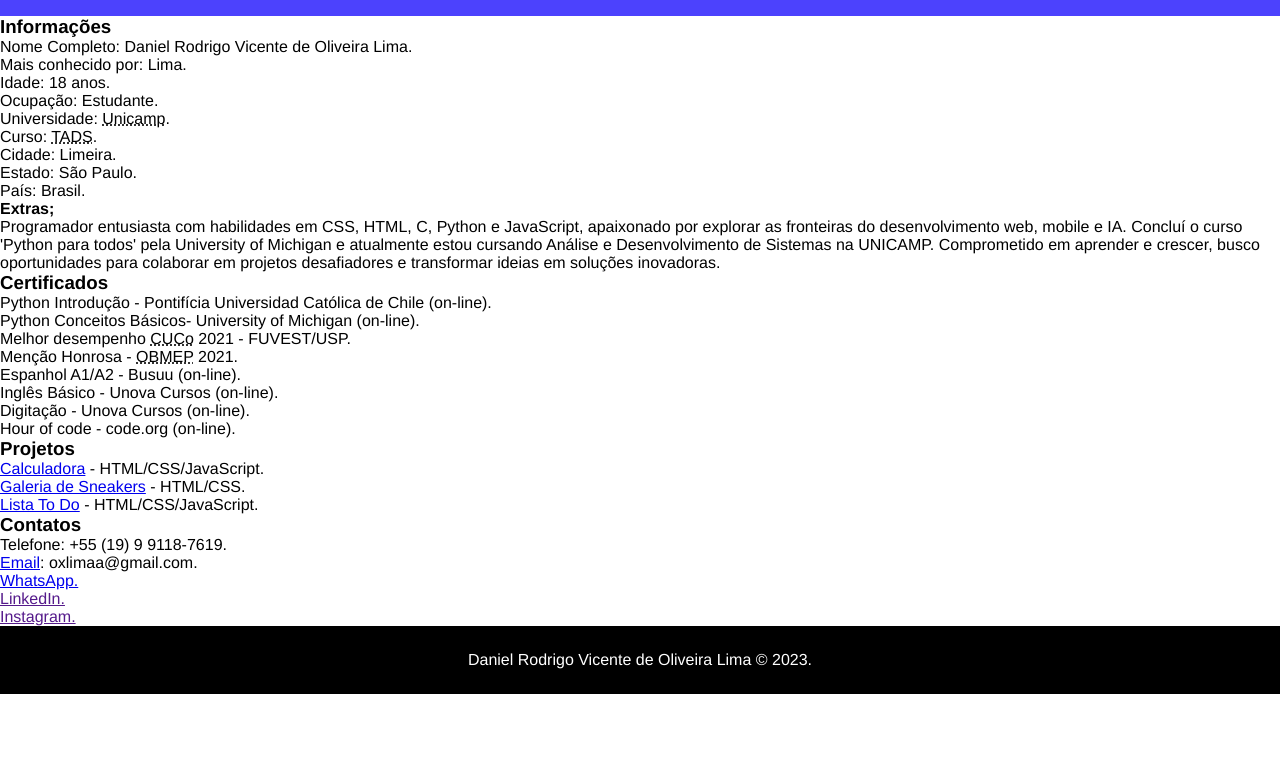
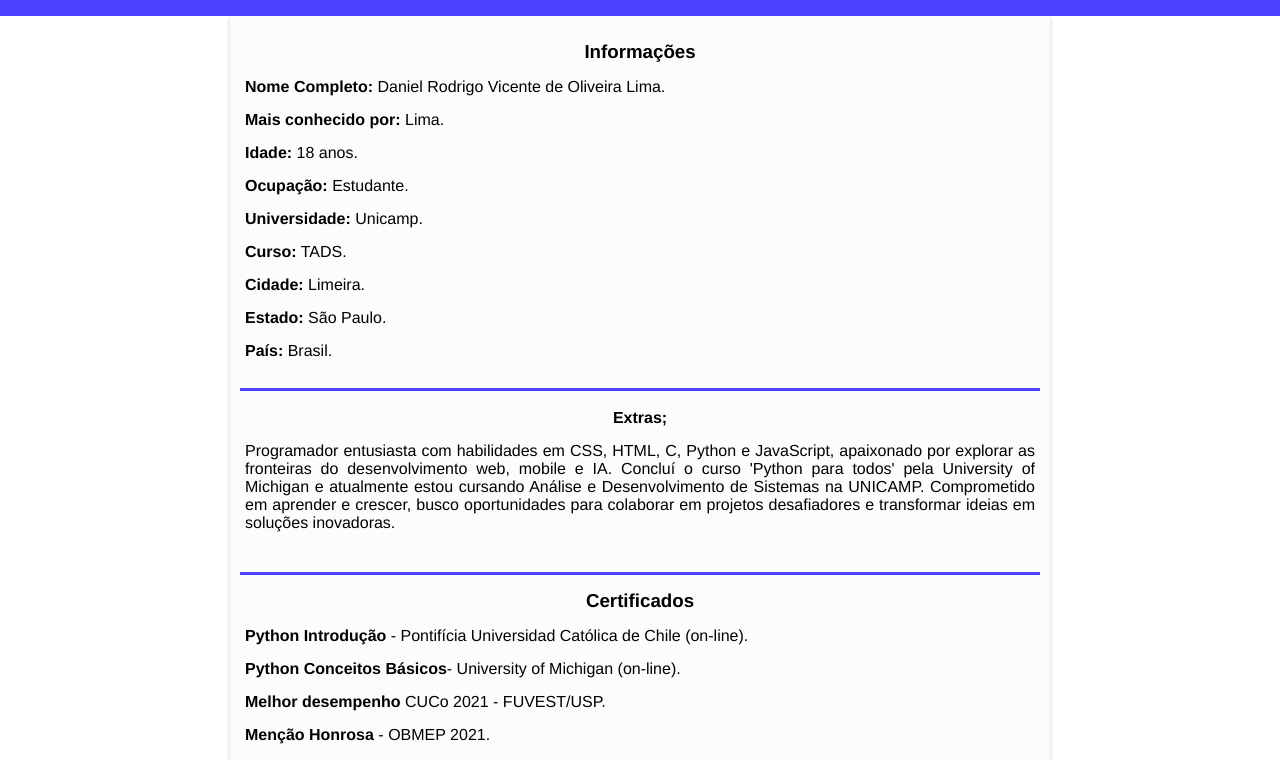
Before and after one commit to DanieldeLimaa/Portifolio, a plain HTML site: page index.html in a window 1280 px wide. Shown: the part 99-859 px from the top of the page. Before the commit the page ends 800 px from the top, so only its background shows below. Drawn offline with Linux system fonts and the light colour scheme.

Commit message:
Portifólio V1.0.0

```diff
--- a/css/header.css
+++ b/css/header.css
@@ -2,6 +2,10 @@
     background-color: #4C42FD;
     padding: 25px;
     text-align: center;
+}
+
+h1{
+    color: white;
 }
 
 nav{
--- a/css/main.css
+++ b/css/main.css
@@ -0,0 +1,57 @@
+main{
+    width: 800px;
+    margin: auto;
+    padding: 10px;
+    background-color: #f7f7f770;
+    box-shadow: 0 2px 4px rgb(0, 0, 0, 0.2);
+}
+
+#extras{
+    text-align: justify;
+    padding-bottom: 40px;
+}
+
+h3{
+    padding-top: 15px;
+    padding-bottom: 10px;
+    text-align: center;
+}
+
+h4{
+    text-align: center;
+    padding-bottom: 10px;
+}
+
+abbr{
+    text-decoration: none;
+    cursor: help;
+}
+
+p{
+    padding: 5px;
+}
+
+hr{
+    border: none;
+    height: 3px;
+    background-color: #4C42FD;
+}
+
+article p{
+    padding-bottom: 10px;
+}
+
+#projects  a{
+    text-decoration: none;
+    color: #0d00ff;
+}
+
+#projects a:hover,
+#contacts a:hover{
+    text-decoration: underline;
+}
+
+#contacts a{
+    text-decoration: none;
+    color: #000;
+}
--- a/index.html
+++ b/index.html
@@ -15,7 +15,7 @@
             <h1>Daniel Rodrigo Vicente de Oliveira Lima</h1>
             <nav id="navigatorBar">
                 <a href="#home">Início</a>
-                <a href="#infos">Info</a>
+                <a href="#infos">Informações</a>
                 <a href="#certificates">Certificados</a>
                 <a href="#projects">Projetos</a>
                 <a href="#contacts">Contatos</a>
@@ -24,46 +24,46 @@
         <main>
             <article id="infos">
                 <h3>Informações</h3>
-                <p>Nome Completo: Daniel Rodrigo Vicente de Oliveira Lima.</p>
-                <p>Mais conhecido por: Lima.</p>
-                <p>Idade: 18 anos.</p>
-                <p>Ocupação: Estudante.</p>
-                <p>Universidade: <abbr title="Universidade Estadual de Campinas">Unicamp</abbr>.</p>
-                <p>Curso: <abbr title="Análise e Desenvolvimento de Sistemas">TADS</abbr>.</p>
-                <p>Cidade: Limeira.</p>
-                <p>Estado: São Paulo.</p>
-                <p>País: Brasil.</p>
+                <p> <b>Nome Completo:</b> Daniel Rodrigo Vicente de Oliveira Lima.</p>
+                <p><b>Mais conhecido por:</b> Lima.</p>
+                <p><b>Idade:</b> 18 anos.</p>
+                <p><b>Ocupação:</b> Estudante.</p>
+                <p><b>Universidade:</b> <abbr title="Universidade Estadual de Campinas">Unicamp</abbr>.</p>
+                <p><b>Curso:</b> <abbr title="Análise e Desenvolvimento de Sistemas">TADS</abbr>.</p>
+                <p><b>Cidade:</b> Limeira.</p>
+                <p><b>Estado:</b> São Paulo.</p>
+                <p><b>País:</b> Brasil.</p>
+                <br><hr><br>
                 <h4>Extras;</h4>
-                <p>Programador entusiasta com habilidades em CSS, HTML, C, Python e JavaScript, apaixonado por explorar as fronteiras do desenvolvimento web, mobile e IA. Concluí o curso 'Python para todos' pela University of Michigan e atualmente estou cursando Análise e Desenvolvimento de Sistemas na UNICAMP. Comprometido em aprender e crescer, busco oportunidades para colaborar em projetos desafiadores e transformar ideias em soluções inovadoras.</p>
+                <p id="extras">Programador entusiasta com habilidades em CSS, HTML, C, Python e JavaScript, apaixonado por explorar as fronteiras do desenvolvimento web, mobile e IA. Concluí o curso 'Python para todos' pela University of Michigan e atualmente estou cursando Análise e Desenvolvimento de Sistemas na UNICAMP. Comprometido em aprender e crescer, busco oportunidades para colaborar em projetos desafiadores e transformar ideias em soluções inovadoras.</p>
             </article>
-
+            <hr>
             <article id="certificates">
                 <h3>Certificados</h3>
-                <p></p>
-                <p>Python Introdução - Pontifícia Universidad Católica de Chile (on-line).</p>
-                <p>Python Conceitos Básicos- University of Michigan (on-line).</p>
-                <p>Melhor desempenho <abbr title="Competição USP de Conhecimentos">CUCo</abbr> 2021 - FUVEST/USP.</p>
-                <p>Menção Honrosa - <abbr title="Olimpíedas Brasileira de Matemática das Escolas Públicas">OBMEP</abbr> 2021.</p>
-                <p>Espanhol A1/A2 - Busuu (on-line).</p>
-                <p>Inglês Básico - Unova Cursos (on-line).</p>
-                <p>Digitação - Unova Cursos (on-line).</p>
-                <p>Hour of code - code.org (on-line).</p>
+                <p><b>Python Introdução</b> - Pontifícia Universidad Católica de Chile (on-line).</p>
+                <p><b>Python Conceitos Básicos</b>- University of Michigan (on-line).</p>
+                <p><b>Melhor desempenho</b> <abbr title="Competição USP de Conhecimentos">CUCo</abbr> 2021 - FUVEST/USP.</p>
+                <p><b>Menção Honrosa</b> - <abbr title="Olimpíedas Brasileira de Matemática das Escolas Públicas">OBMEP</abbr> 2021.</p>
+                <p><b>Espanhol A1/A2</b> - Busuu (on-line).</p>
+                <p><b>Inglês Básico</b> - Unova Cursos (on-line).</p>
+                <p><b>Digitação</b> - Unova Cursos (on-line).</p>
+                <p><b>Hour of code</b> - code.org (on-line).</p>
             </article>
-
+            <hr>
             <article id="projects">
                 <h3>Projetos</h3>
                 <p><a href="https://danieldelimaa.github.io/Calculadora/" target="_blank">Calculadora</a> - HTML/CSS/JavaScript.</p>
                 <p><a href="https://danieldelimaa.github.io/Projeto-Galeria-dos-Sneakers/" target="_blank">Galeria de Sneakers</a> - HTML/CSS.</p>
                 <p><a href="https://danieldelimaa.github.io/Lista-To-Do/" target="_blank">Lista To Do</a> - HTML/CSS/JavaScript.</p>
             </article>
-
+            <hr>
             <article id="contacts">
                 <h3>Contatos</h3>
                 <p>Telefone: +55 (19) 9 9118-7619.</p>
-                <p><a href="mailto:oxlimaa@gmail.com" target="_blank">Email</a>: oxlimaa@gmail.com.</p>
-                <p><a href="https://wa.me/5519991187619" target="_blank">WhatsApp.</a></p>
-                <p><a href="">LinkedIn.</a></p>
-                <p><a href="">Instagram.</a></p>
+                <p><a href="mailto:oxlimaa@gmail.com" target="_blank">Email: oxlimaa@gmail.com</a>.</p>
+                <p><a href="https://wa.me/5519991187619" target="_blank">WhatsApp: 19991187619</a>.</p>
+                <p><a href="https://www.linkedin.com/in/daniel-rodrigo-vicente-de-oliveira-lima-272297268/" target="_blank">LinkedIn: Daniel Rodrigo Vicente de Oliveira Lima</a>.</p>
+                <p><a href="https://www.instagram.com/oxlimaa/" target="_blank">Instagram: @oxlimaa</a>.</p>
             </article>
         </main>
         <footer>Daniel Rodrigo Vicente de Oliveira Lima &copy; 2023.</footer>
```
